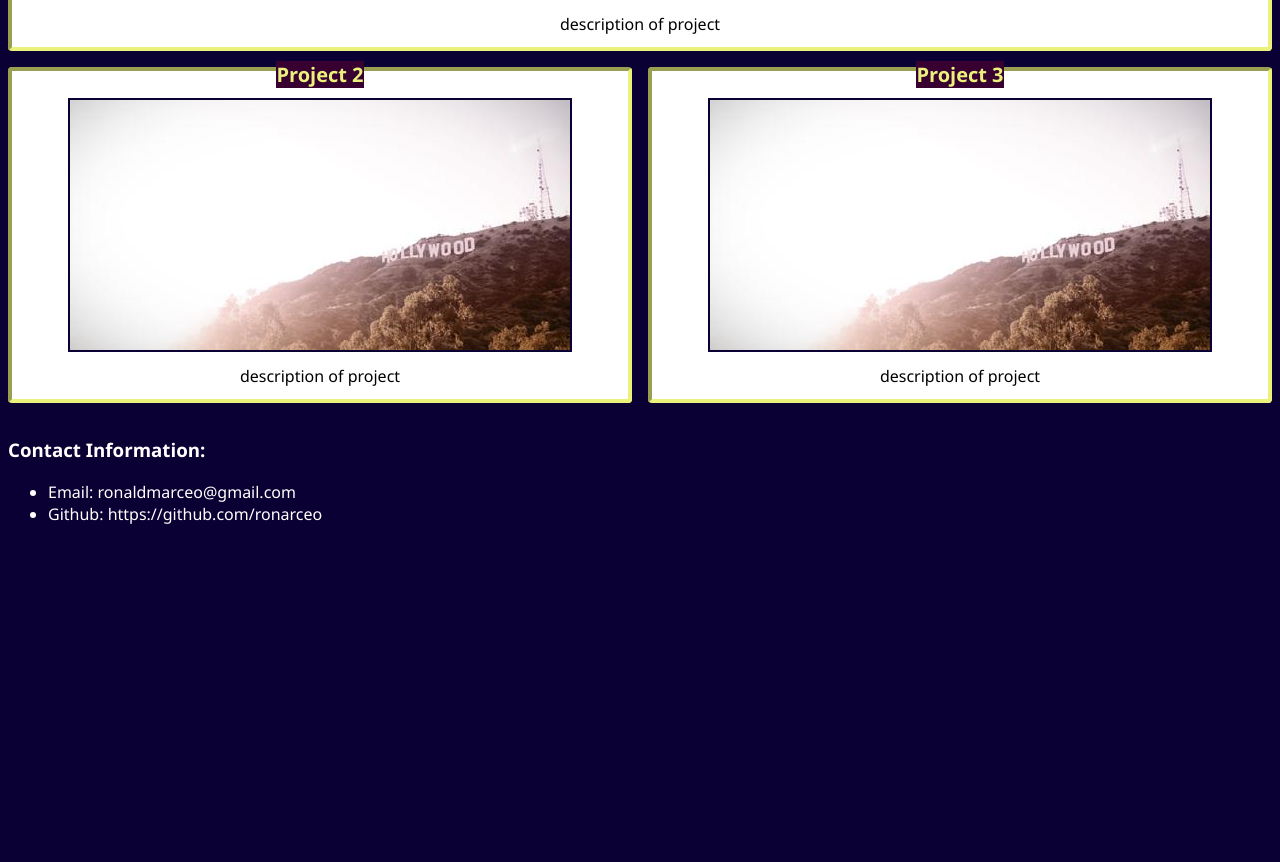
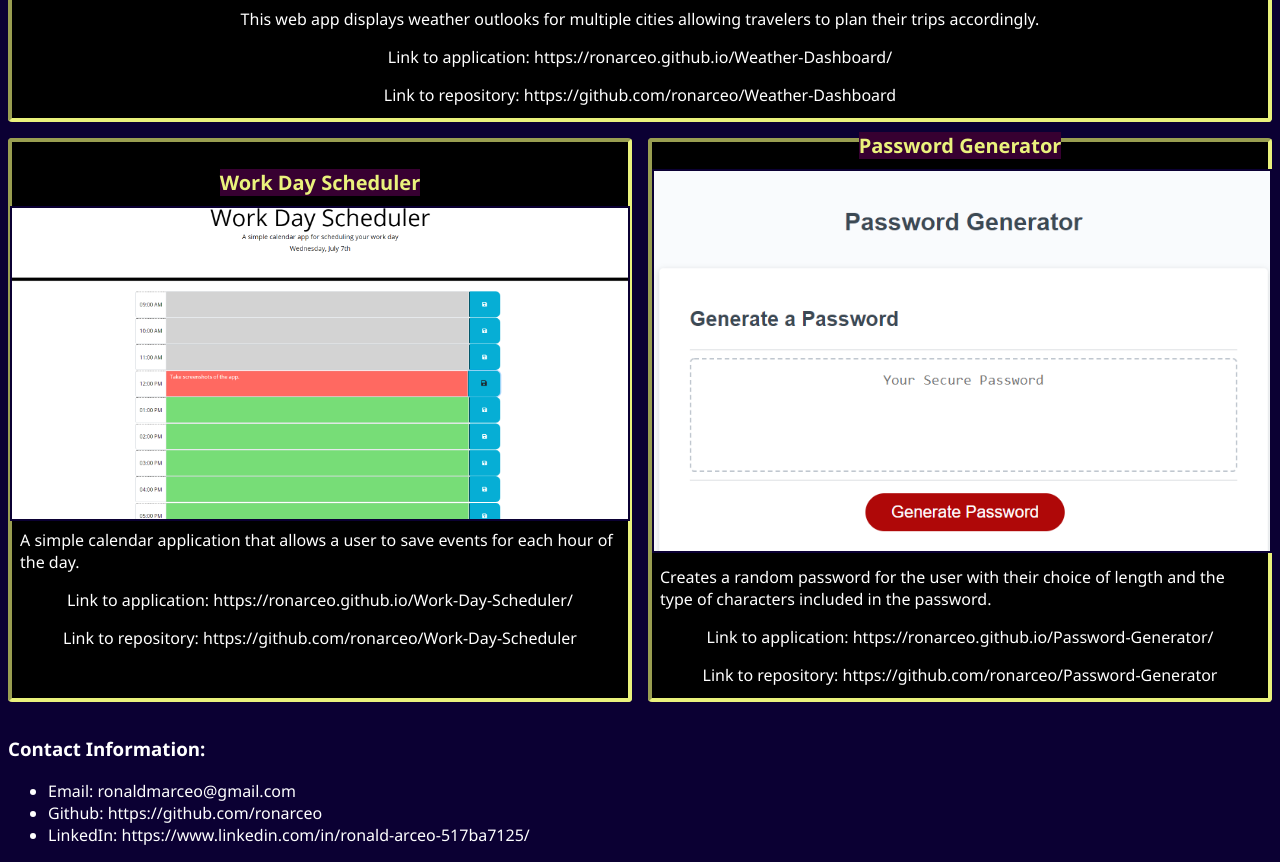
Before and after one commit to ronarceo/02-Homework, a plain HTML site: page index.html in a window 1280 px wide. Shown: the part 1058-1920 px from the top of the page. Before the commit the page ends 1599 px from the top, so only its background shows below. Drawn offline with Linux system fonts and the light colour scheme.

Commit message:
updated projects
replaced placeholder projects with deployed web apps

```diff
--- a/assets/style.css
+++ b/assets/style.css
@@ -52,7 +52,7 @@ nav a:hover {
 }
 
 .app {
-    background-color: white;
+    background-color: black;
     width: 300px;
     padding-bottom: 4px;
     position: relative;
@@ -78,11 +78,11 @@ nav a:hover {
 
 .app img {
     max-width: 100%;
+    max-height: 500px;
     border: 2px solid #0b0033;
 }
 
 .app p {
-    color:black;
     margin: 8px;
 }
 
--- a/index.html
+++ b/index.html
@@ -33,21 +33,27 @@
         <h2>Projects:</h2>
         <section id="projects">
                 <div class="app" id="first">
-                    <h3>Project 1</h3>
-                    <a href="#"><img src="assets/placeholder.jpg" alt="Placeholder Image"></a>
-                    <p>description of project</p>
+                    <h3>Weather Dashboard</h3>
+                    <img src="assets/weatherdashboard.png" alt="Weather Dashboard">
+                    <p>This web app displays weather outlooks for multiple cities allowing travelers to plan their trips accordingly.</p>
+                    <p>Link to application: <a href="https://ronarceo.github.io/Weather-Dashboard/">https://ronarceo.github.io/Weather-Dashboard/</a></p>
+                    <p>Link to repository: <a href="https://github.com/ronarceo/Weather-Dashboard">https://github.com/ronarceo/Weather-Dashboard</a></p>
                 </div>
 
                 <div class="app">
-                    <h3>Project 2</h3>
-                    <a href="#"><img src="assets/placeholder2.jpg" alt="Placeholder Image"></a>
-                    <p>description of project</p>
+                    <h3>Work Day Scheduler</h3>
+                    <img src="assets/workdayscheduler.png" alt="Work Day Scheduler">
+                    <p>A simple calendar application that allows a user to save events for each hour of the day.</p>
+                    <p>Link to application: <a href="https://ronarceo.github.io/Work-Day-Scheduler/">https://ronarceo.github.io/Work-Day-Scheduler/</a></p>
+                    <p>Link to repository: <a href="https://github.com/ronarceo/Work-Day-Scheduler">https://github.com/ronarceo/Work-Day-Scheduler</a></p>
                 </div>
 
                 <div class="app">
-                    <h3>Project 3</h3>
-                    <a href="#"><img src="assets/placeholder2.jpg" alt="Placeholder Image"></a>
-                    <p>description of project</p>
+                    <h3>Password Generator</h3>
+                    <a href="#"><img src="assets/passwordgenerator.png" alt="Password Generator"></a>
+                    <p>Creates a random password for the user with their choice of length and the type of characters included in the password.</p>
+                    <p>Link to application: <a href="https://ronarceo.github.io/Password-Generator/">https://ronarceo.github.io/Password-Generator/</a></p>
+                    <p>Link to repository: <a href="https://github.com/ronarceo/Password-Generator">https://github.com/ronarceo/Password-Generator</a></p>
                 </div>
         </section>
     </article>
@@ -59,6 +65,7 @@
             <ul>
                 <li>Email:<a href="mailto:ronaldmarceo@gmail.com"> ronaldmarceo@gmail.com</a></li>
                 <li>Github:<a href="https://github.com/ronarceo" target="_blank"> https://github.com/ronarceo</a></li>
+                <li>LinkedIn:<a href="https://www.linkedin.com/in/ronald-arceo-517ba7125/" target ="_blank"> https://www.linkedin.com/in/ronald-arceo-517ba7125/</a></li>
             </ul>
         </section>
     </footer>
```
Also changed, not shown: assets/passwordgenerator.png (added), assets/placeholder.jpg (deleted), assets/placeholder2.jpg (deleted), assets/weatherdashboard.png (added), assets/workdayscheduler.png (added).
